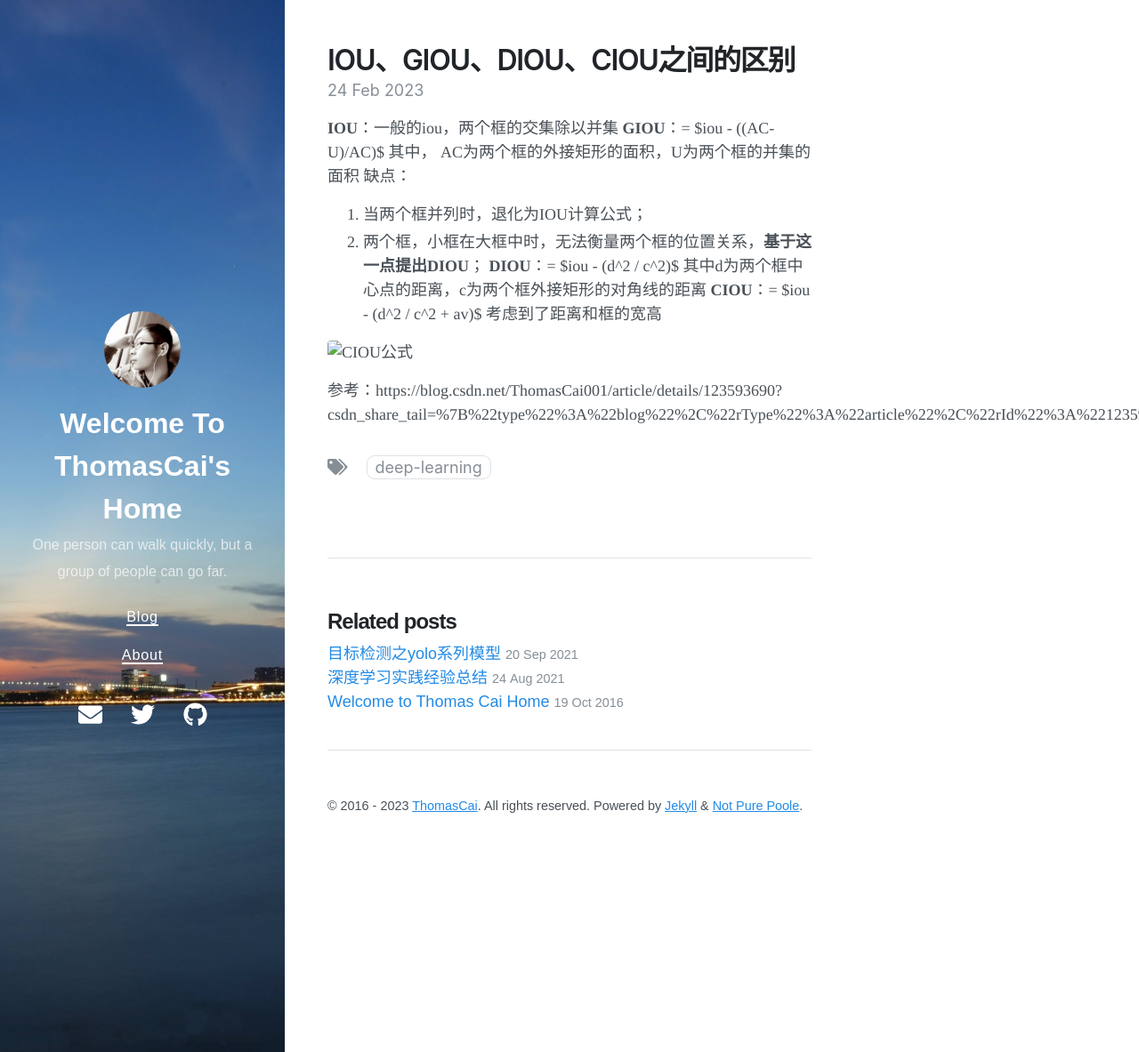
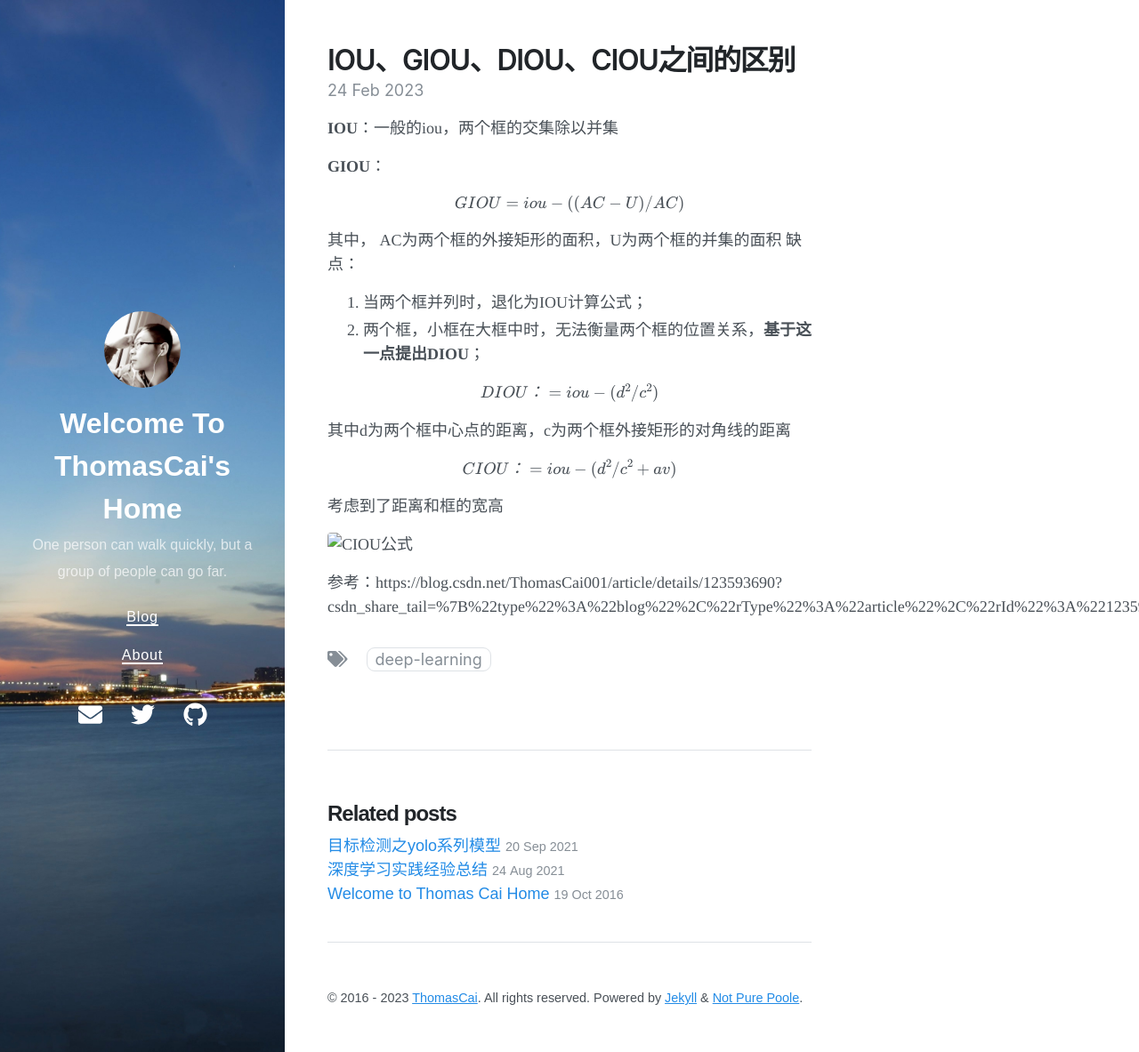
Before and after one commit to ThomasCai/thomascai.github.io, a Jekyll site: the page built from _posts/2023-02-24-IOU、GIOU、DIOU、CIOU之间的区别.md, in a window 1280 px wide and 1183 px high. Shown: the whole window at 89% size. Built offline with Jekyll 4.4.1, drawn with Linux system fonts in a browser that asks for light colours; nearby versions of some CDN libraries.

Commit message:
Update 2023-02-24-IOU、GIOU、DIOU、CIOU之间的区别.md

```diff
--- a/_posts/2023-02-24-IOU、GIOU、DIOU、CIOU之间的区别.md
+++ b/_posts/2023-02-24-IOU、GIOU、DIOU、CIOU之间的区别.md
@@ -7,14 +7,22 @@ date: 2023-02-24 21:00 +0800
 ---
 
 **IOU**：一般的iou，两个框的交集除以并集
-**GIOU**：= $iou - ((AC-U)/AC)$
+
+**GIOU**：
+
+$$GIOU = iou - ((AC-U)/AC)$$
+
 其中， AC为两个框的外接矩形的面积，U为两个框的并集的面积
 缺点：
 1. 当两个框并列时，退化为IOU计算公式；
 2. 两个框，小框在大框中时，无法衡量两个框的位置关系，**基于这一点提出DIOU**；
-**DIOU**：= $iou - (d^2 / c^2)$
+
+$$DIOU：= iou - (d^2 / c^2)$$
+
 其中d为两个框中心点的距离，c为两个框外接矩形的对角线的距离
-**CIOU**：= $iou - (d^2 / c^2 + av)$
+
+$$CIOU：= iou - (d^2 / c^2 + av)$$
+
 考虑到了距离和框的宽高
 
 ![CIOU公式](_img/ciou.jpeg)
```
